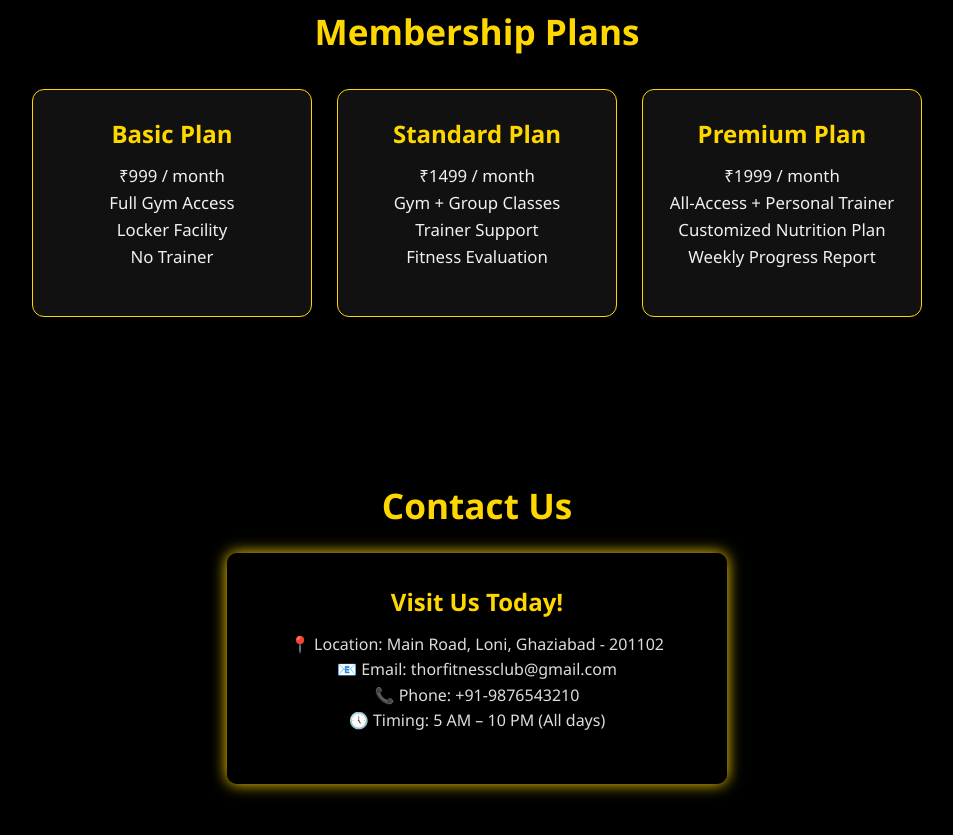
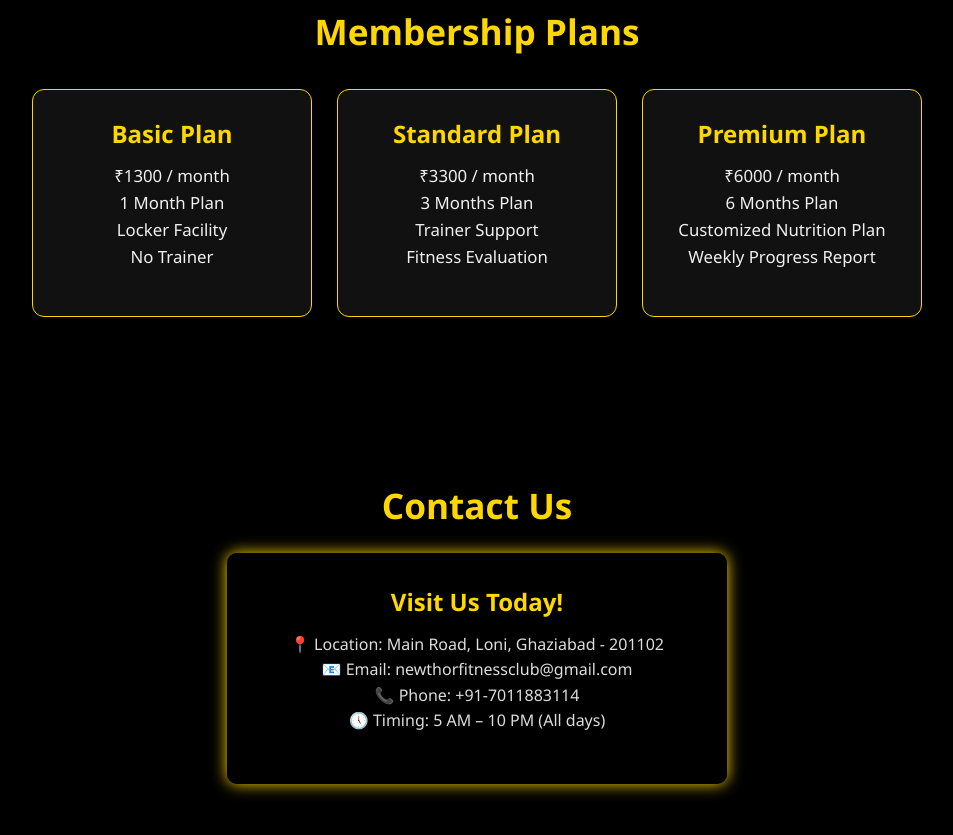
Before and after one commit to yashkumartyagi/thethorfitnessclub, a plain HTML site: page index.html in a window 1280 px wide. Shown: the part 2661-3496 px from the top of the page, without its empty margins (163-1116 px from the left). Drawn offline with Linux system fonts and the light colour scheme.

Commit message:
Update index.html

```diff
--- a/index.html
+++ b/index.html
@@ -331,9 +331,9 @@
   <section id="pricing">
     <h2>Membership Plans</h2>
     <div class="pricing">
-      <div class="plan"><h3>Basic Plan</h3><p>₹999 / month<br>Full Gym Access<br>Locker Facility<br>No Trainer</p></div>
-      <div class="plan"><h3>Standard Plan</h3><p>₹1499 / month<br>Gym + Group Classes<br>Trainer Support<br>Fitness Evaluation</p></div>
-      <div class="plan"><h3>Premium Plan</h3><p>₹1999 / month<br>All‑Access + Personal Trainer<br>Customized Nutrition Plan<br>Weekly Progress Report</p></div>
+      <div class="plan"><h3>Basic Plan</h3><p>₹1300 / month<br>1 Month Plan<br>Locker Facility<br>No Trainer</p></div>
+      <div class="plan"><h3>Standard Plan</h3><p>₹3300 / month<br>3 Months Plan<br>Trainer Support<br>Fitness Evaluation</p></div>
+      <div class="plan"><h3>Premium Plan</h3><p>₹6000 / month<br>6 Months Plan<br>Customized Nutrition Plan<br>Weekly Progress Report</p></div>
     </div>
   </section>
 
@@ -342,8 +342,8 @@
     <div class="contact-box">
       <h3>Visit Us Today!</h3>
       <p>📍 Location: Main Road, Loni, Ghaziabad - 201102<br>
-         📧 Email: thorfitnessclub@gmail.com<br>
-         📞 Phone: +91-9876543210<br>
+         📧 Email: newthorfitnessclub@gmail.com<br>
+         📞 Phone: +91-7011883114<br>
          🕔 Timing: 5 AM – 10 PM (All days)</p>
     </div>
   </section>
```
